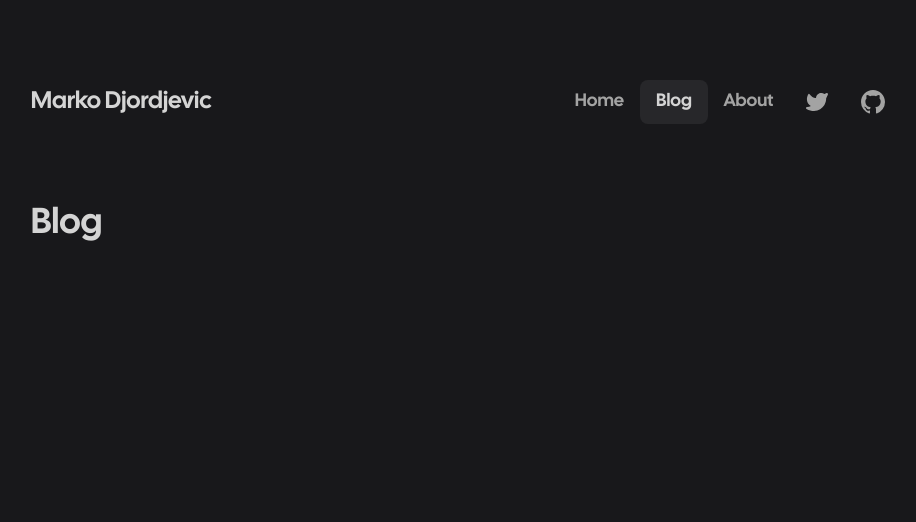
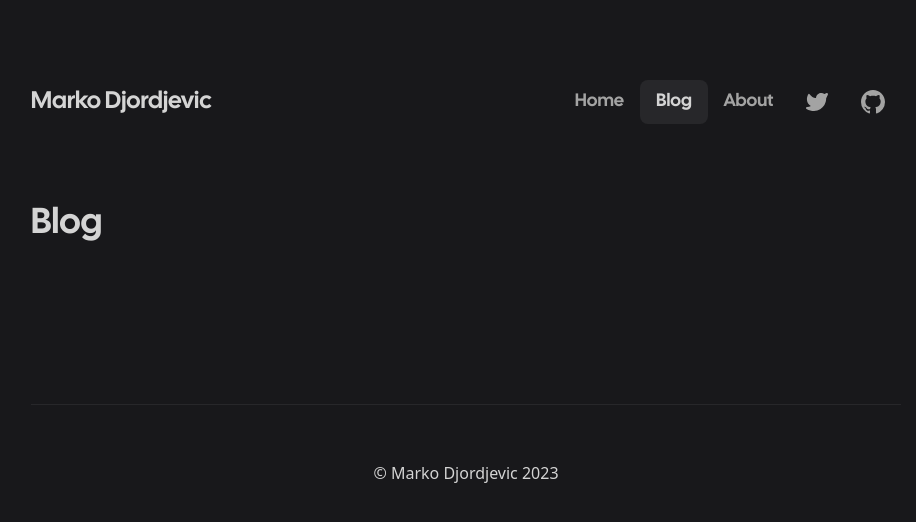
Before and after one commit to makezi/markodjordjevic.com, a Next.js app: page /blog in a window 1280 px wide. Shown: the top 522 px of the page, without its empty margins (174-1090 px from the left). Built offline with nearby package versions, Linux system fonts and the light colour scheme.

Commit message:
Add footer

```diff
--- a/app/layout.tsx
+++ b/app/layout.tsx
@@ -5,6 +5,7 @@ import localFont from 'next/font/local';
 
 import { cn } from '@/lib/utils';
 import { Header } from '@/components/header/header';
+import { Footer } from '@/components/footer';
 
 const calSans = localFont({
   src: '../public/fonts/cal-sans-semibold.woff2',
@@ -43,6 +44,8 @@ export default function RootLayout({
       <body className="max-w-5xl lg:mx-auto">
         <Header />
         <main>{children}</main>
+        <div className="h-40" />
+        <Footer />
       </body>
     </html>
   );
--- /dev/null
+++ b/components/footer.tsx
@@ -0,0 +1,7 @@
+export function Footer() {
+  return (
+    <footer className="mx-6vw flex justify-center border-t border-zinc-800 py-14 lg:px-0">
+      <span>© Marko Djordjevic 2023</span>
+    </footer>
+  );
+}
```
